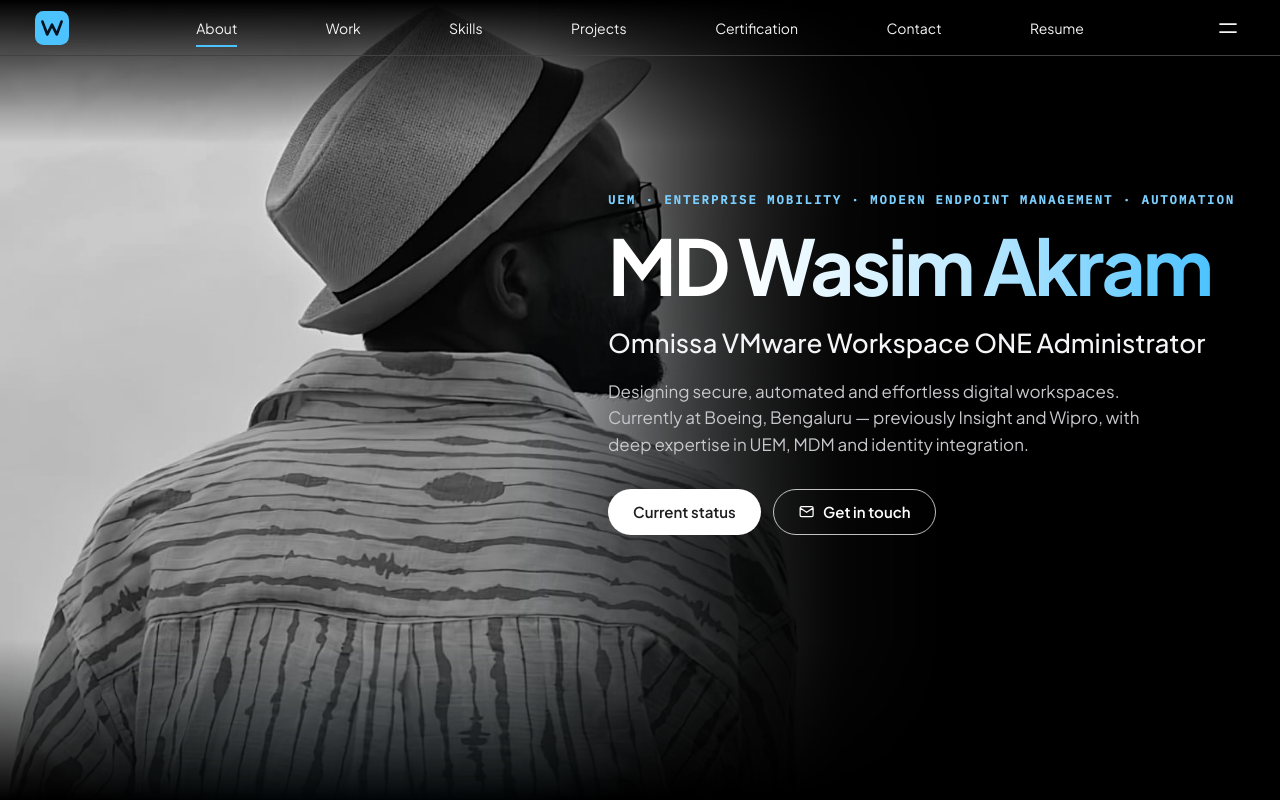
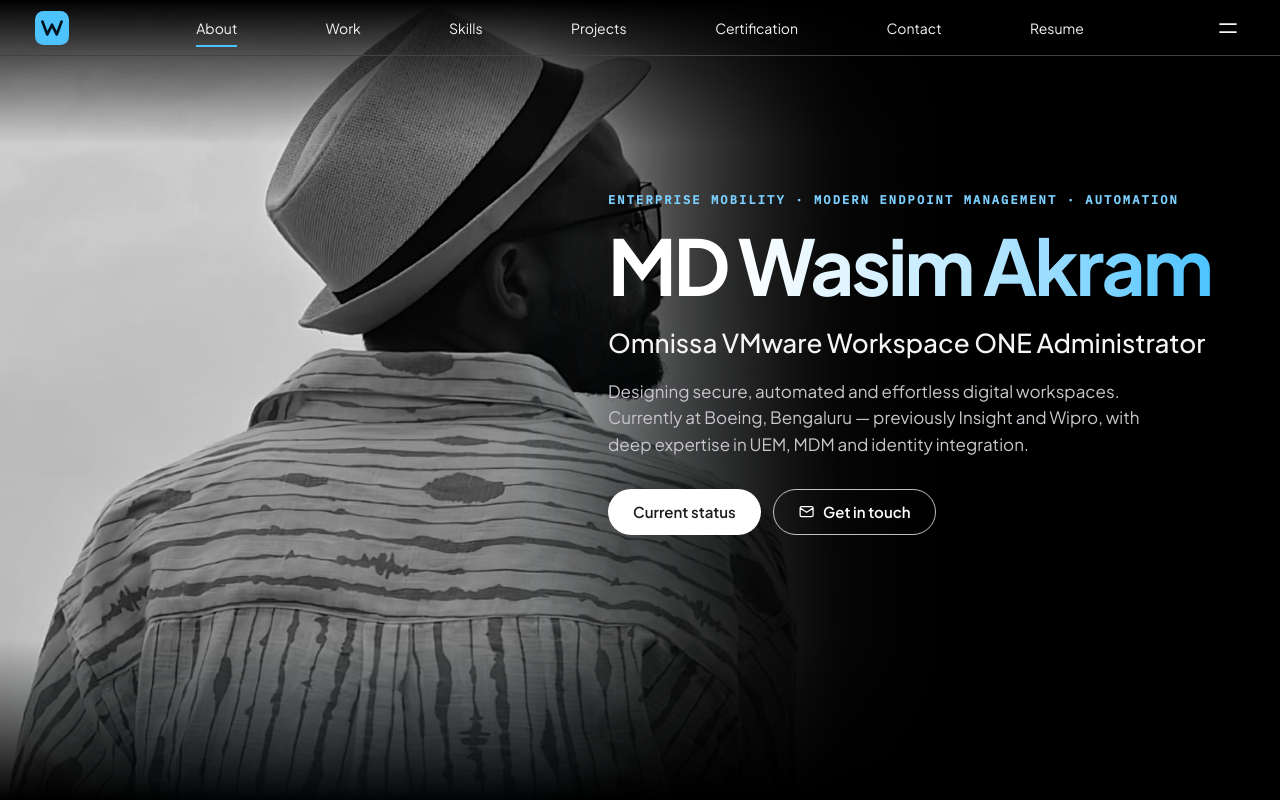
Before and after one commit to akramw/MyProfile, a React (Vite) app: page / in a window 1280 px wide. Shown: the top 800 px of the page. Built offline with nearby package versions, Linux system fonts and the light colour scheme.

Commit message:
Remove 'UEM' from profile eyebrow text

```diff
--- a/src/content/profile.ts
+++ b/src/content/profile.ts
@@ -4,7 +4,7 @@
   name: 'MD Wasim Akram',
   wordmark: 'MD Wasim Akram',
   location: 'Bengaluru, India',
-  eyebrow: 'UEM · ENTERPRISE MOBILITY · MODERN ENDPOINT MANAGEMENT · AUTOMATION',
+  eyebrow: 'ENTERPRISE MOBILITY · MODERN ENDPOINT MANAGEMENT · AUTOMATION',
   role: 'Omnissa VMware Workspace ONE Administrator',
   pitch:
     'Designing secure, automated and effortless digital workspaces. Currently at Boeing, Bengaluru — previously Insight and Wipro, with deep expertise in UEM, MDM and identity integration.',
```
